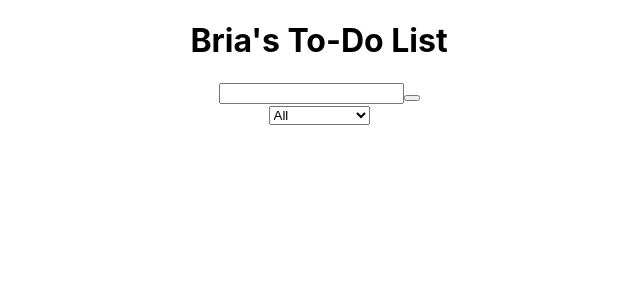
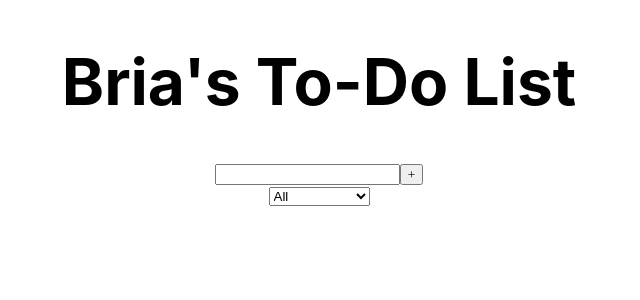
Before and after one commit to whiteheadbria/todo-app, a React (Create React App) app: page / in a window 1280 px wide. Shown: the top 300 px of the page, without its empty margins (321-961 px from the left). Built offline with nearby package versions, Linux system fonts and the light colour scheme.

Commit message:
made changes a lot. got upto 20:46 in the video. basically structure is done and working on how to now get the application to actually react

```diff
--- a/public/index.html
+++ b/public/index.html
@@ -9,11 +9,14 @@
       name="description"
       content="Web site created using create-react-app"
     />
+
+    <link rel="stylesheet" href="https://cdn.jsdelivr.net/npm/@fortawesome/fontawesome-free@6.1.2/css/fontawesome.min.css" integrity="sha384-X8QTME3FCg1DLb58++lPvsjbQoCT9bp3MsUU3grbIny/3ZwUJkRNO8NPW6zqzuW9" crossorigin="anonymous">
     <link rel="apple-touch-icon" href="%PUBLIC_URL%/logo192.png" />
     <!--
       manifest.json provides metadata used when your web app is installed on a
       user's mobile device or desktop. See https://developers.google.com/web/fundamentals/web-app-manifest/
     -->
+
     <link rel="manifest" href="%PUBLIC_URL%/manifest.json" />
     <!--
       Notice the use of %PUBLIC_URL% in the tags above.
--- a/src/App.js
+++ b/src/App.js
@@ -1,17 +1,20 @@
-import React from 'react';
+import React, { useState } from 'react';
 import './App.css';
 // Importing Components
 
 import Form from "./components/Form";
-import List from "./components/List";
+import TodoList from "./components/TodoList";
 
 function App() {
+  const [inputText, setInputText] = useState("");
   return (
     <div className="App">
     <header>
       <h1>Bria's To-Do List</h1>
       </header>
-      <Form />
+      <Form setInputText = {setInputText} />  {/*taking setInputText and passing it into Form
+                                                so we have access in Form.js*/}
+      <TodoList />
     </div>
   );
 }
--- a/src/components/Form.js
+++ b/src/components/Form.js
@@ -1,12 +1,18 @@
 import React from "react";
 
 
-const Form = () => {
+const Form = ({setInputText}) => {
+    // Here I can write javascript code and function
+    const inputTextHandler = (e) => {
+        console.log(e.target.value);
+        setInputText(e.target.value);
+    }; //just using e as the event. what just happened on that event
+
     return (
         <form>
-            <input type ="text" className="todo-input" />
+            <input onClick={inputTextHandler} type="text" className="todo-input" />
             <button className ="todo-button" type="submit">
-                <i className="fa fa-close"></i>
+            <i className="fa-solid fa-plus"></i>
             </button>
 
             <div className ="select">
--- a/src/components/TodoList.js
+++ b/src/components/TodoList.js
@@ -0,0 +1,11 @@
+import React from 'react';
+
+const TodoList = () => {
+    return (
+        <div className="todo-container">
+        <ul className="todo-list"></ul>
+      </div>
+    );
+};
+
+export default TodoList;
--- a/src/index.css
+++ b/src/index.css
@@ -11,3 +11,8 @@ code {
   font-family: source-code-pro, Menlo, Monaco, Consolas, 'Courier New',
     monospace;
 }
+
+
+header {
+  font-size: 2rem;
+}
```
